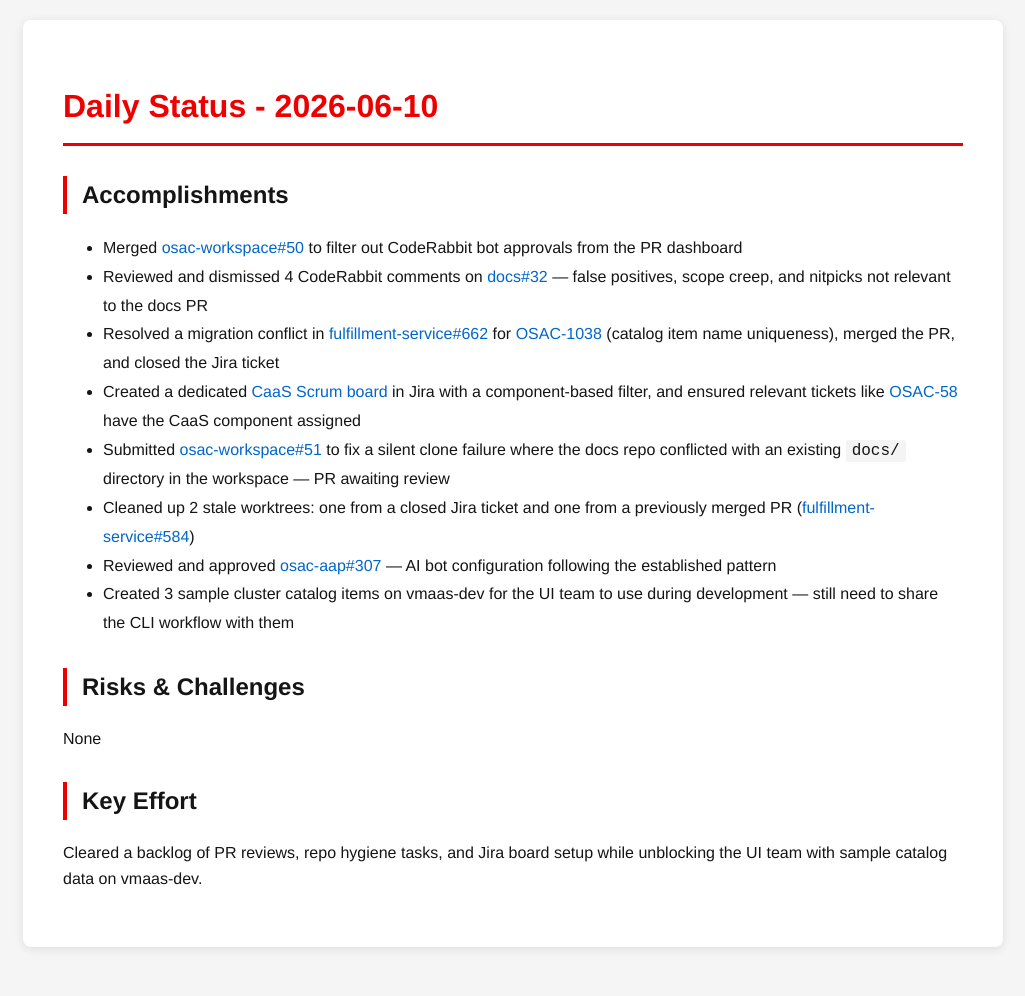
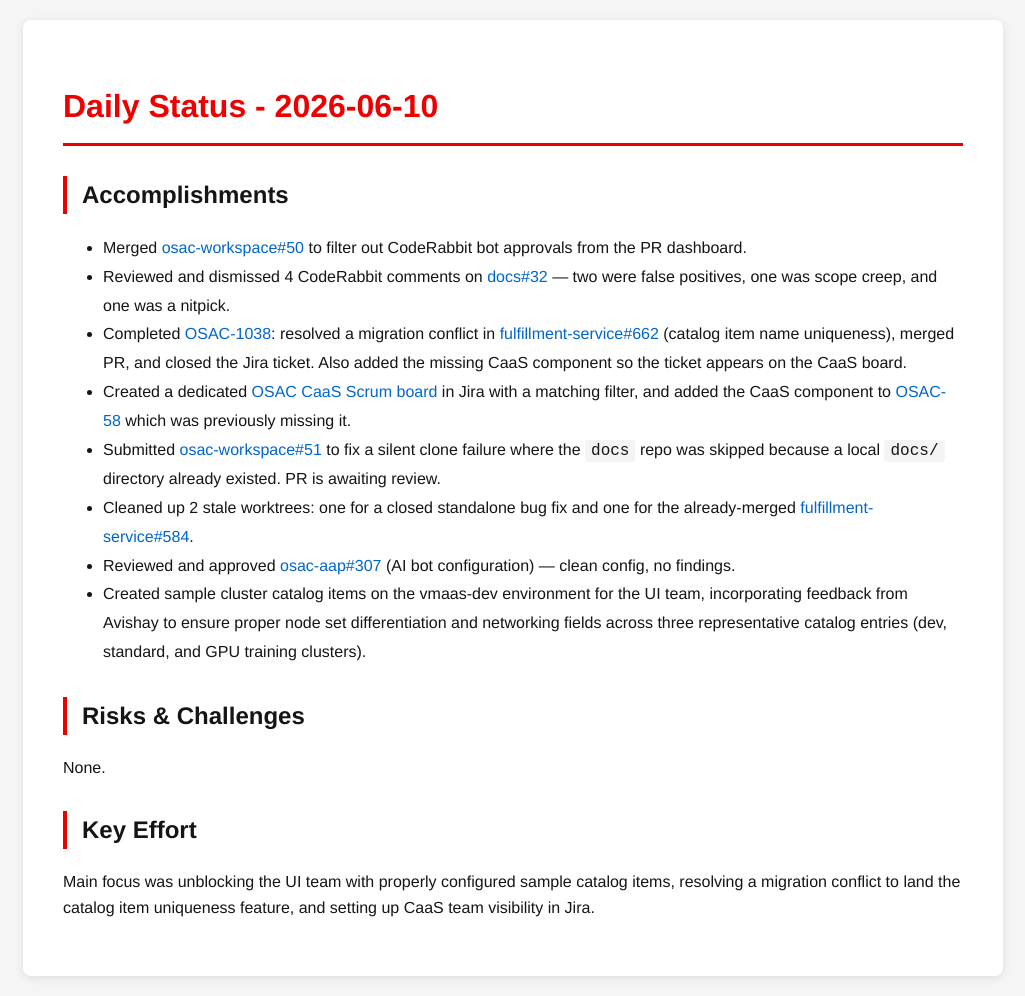
Before and after one commit to tzvatot/daily-status, a Jekyll site: the page built from 2026-06-10.md, in a window 1280 px wide. Shown: the whole page, without its empty margins (127-1152 px from the left). Built offline with Jekyll 4.4.1, drawn with Linux system fonts in a browser that asks for light colours; before the commit the page ends 967 px from its top, so only the background shows below that.

Commit message:
Daily status update - 2026-06-10

```diff
--- a/2026-06-10.md
+++ b/2026-06-10.md
@@ -7,17 +7,17 @@ date: 2026-06-10
 # Daily Status - 2026-06-10
 
 ## Accomplishments
-- Merged [osac-workspace#50](https://github.com/osac-project/osac-workspace/pull/50) to filter out CodeRabbit bot approvals from the PR dashboard
-- Reviewed and dismissed 4 CodeRabbit comments on [docs#32](https://github.com/osac-project/docs/pull/32) — false positives, scope creep, and nitpicks not relevant to the docs PR
-- Resolved a migration conflict in [fulfillment-service#662](https://github.com/osac-project/fulfillment-service/pull/662) for [OSAC-1038](https://redhat.atlassian.net/browse/OSAC-1038) (catalog item name uniqueness), merged the PR, and closed the Jira ticket
-- Created a dedicated [CaaS Scrum board](https://redhat.atlassian.net/jira/software/c/projects/OSAC/boards/12411) in Jira with a component-based filter, and ensured relevant tickets like [OSAC-58](https://redhat.atlassian.net/browse/OSAC-58) have the CaaS component assigned
-- Submitted [osac-workspace#51](https://github.com/osac-project/osac-workspace/pull/51) to fix a silent clone failure where the docs repo conflicted with an existing `docs/` directory in the workspace — PR awaiting review
-- Cleaned up 2 stale worktrees: one from a closed Jira ticket and one from a previously merged PR ([fulfillment-service#584](https://github.com/osac-project/fulfillment-service/pull/584))
-- Reviewed and approved [osac-aap#307](https://github.com/osac-project/osac-aap/pull/307) — AI bot configuration following the established pattern
-- Created 3 sample cluster catalog items on vmaas-dev for the UI team to use during development — still need to share the CLI workflow with them
+- Merged [osac-workspace#50](https://github.com/osac-project/osac-workspace/pull/50) to filter out CodeRabbit bot approvals from the PR dashboard.
+- Reviewed and dismissed 4 CodeRabbit comments on [docs#32](https://github.com/osac-project/docs/pull/32) — two were false positives, one was scope creep, and one was a nitpick.
+- Completed [OSAC-1038](https://redhat.atlassian.net/browse/OSAC-1038): resolved a migration conflict in [fulfillment-service#662](https://github.com/osac-project/fulfillment-service/pull/662) (catalog item name uniqueness), merged PR, and closed the Jira ticket. Also added the missing CaaS component so the ticket appears on the CaaS board.
+- Created a dedicated [OSAC CaaS Scrum board](https://redhat.atlassian.net/jira/software/c/projects/OSAC/boards/12411) in Jira with a matching filter, and added the CaaS component to [OSAC-58](https://redhat.atlassian.net/browse/OSAC-58) which was previously missing it.
+- Submitted [osac-workspace#51](https://github.com/osac-project/osac-workspace/pull/51) to fix a silent clone failure where the `docs` repo was skipped because a local `docs/` directory already existed. PR is awaiting review.
+- Cleaned up 2 stale worktrees: one for a closed standalone bug fix and one for the already-merged [fulfillment-service#584](https://github.com/osac-project/fulfillment-service/pull/584).
+- Reviewed and approved [osac-aap#307](https://github.com/osac-project/osac-aap/pull/307) (AI bot configuration) — clean config, no findings.
+- Created sample cluster catalog items on the vmaas-dev environment for the UI team, incorporating feedback from Avishay to ensure proper node set differentiation and networking fields across three representative catalog entries (dev, standard, and GPU training clusters).
 
 ## Risks & Challenges
-None
+None.
 
 ## Key Effort
-Cleared a backlog of PR reviews, repo hygiene tasks, and Jira board setup while unblocking the UI team with sample catalog data on vmaas-dev.
+Main focus was unblocking the UI team with properly configured sample catalog items, resolving a migration conflict to land the catalog item uniqueness feature, and setting up CaaS team visibility in Jira.
```
